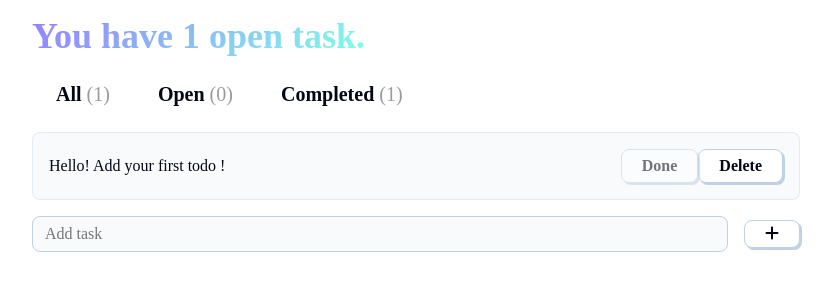
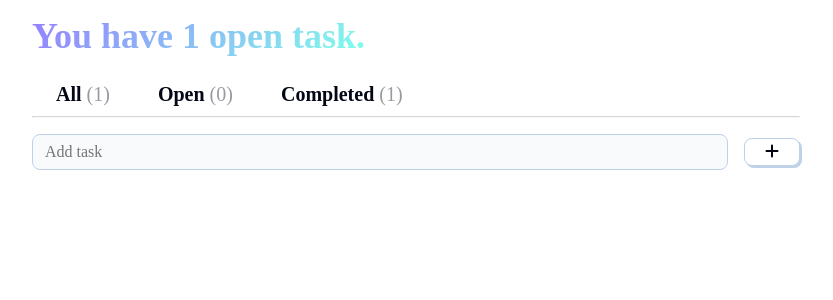
Before and after one commit to Dipxssi/react, a React (Vite) app in the folder todo-app/: page / in a window 1280 px wide. Shown: the top 300 px of the page, without its empty margins (224-1057 px from the left). Built offline with nearby package versions, Linux system fonts and the light colour scheme; a web font is replaced by a local one.

Commit message:
Added handleAddtodo

```diff
--- a/todo-app/src/App.jsx
+++ b/todo-app/src/App.jsx
@@ -16,6 +16,7 @@
   const [todos, setTodos] = useState([
     { input: 'Hello! Add your first todo !', complete: true }
   ])
+  const [selectedTab , setSelectedTab] = useState('Open')
 
   function handleAddTodo (newTodo) {
         //duplicate  the copy and completely overwrite
@@ -24,18 +25,22 @@
         setTodos(newTodoList)
   }
 
-  function handleEditTodo(){
-
+  function handleCompleteTodo (index) {
+     //update/edit/modify
+     let newTodoList = []
   }
-  function handleDeleteTodo () {
-
+  function handleDeleteTodo (index) {
+    let newTodoList =  todos.filter((val , valIndex) => {
+       return valIndex !== index
+    })
+    setTodos[newTodoList]
   }
 
   return ( //react fragment <> where we can wrap our code
     <>
       <Header todos={todos} />
-      <Tabs todos={todos} />
-      <TodoList todos={todos} />
+      <Tabs SelectedTab = {selectedTab} setSelectedTab= {setSelectedTab} todos={todos} />
+      <TodoList  handleDeleteTodo = {handleDeleteTodo} todos={todos} selectedTab={selectedTab} />
       <TodoInput handleAddTodo = {handleAddTodo}/>
 
     </>
--- a/todo-app/src/components/Tabs.jsx
+++ b/todo-app/src/components/Tabs.jsx
@@ -1,5 +1,5 @@
 export function Tabs(props) { // telling Tabs function to receive the properties so we are giving it in parameters
-  const { todos } = props // destructuring otr giving the properties to the constant todos
+  const { todos , selectedTab , setSelectedTab } = props // destructuring otr giving the properties to the constant todos
 
   const tabs = ['All', 'Open', 'Completed']
   return (
@@ -9,11 +9,15 @@
           : tab === 'Open' ?
             todos.filter(val => !val.complete).length : todos.filter(val => val.complete).length
         return (
-          <button key={tabIndex} className="tab-button">
+          <button onClick={() =>{
+            setSelectedTab(tab)
+          }} key={tabIndex}
+          className={"tab-button "+ (tab === selectedTab ? 'tab-selected' : ' ')}>
             <h4>{tab} <span>({numOfTasks})</span></h4>
           </button>
         )
       })}
+      <hr />
     </nav>
   )
 }
--- a/todo-app/src/components/TodoCard.jsx
+++ b/todo-app/src/components/TodoCard.jsx
@@ -1,5 +1,5 @@
 export function TodoCard(props) {
-  const { todo } = props
+  const { todo , handleDeleteTodo , todoIndex} = props
 
   console.log(todo)
   return (
@@ -9,7 +9,9 @@
         <button disabled={todo.complete}>
           <h6>Done</h6>
         </button>
-        <button>
+        <button onClick={() => {
+          handleDeleteTodo(todoIndex)
+        }}>
           <h6>Delete</h6>
         </button>
       </div>
--- a/todo-app/src/components/TodoList.jsx
+++ b/todo-app/src/components/TodoList.jsx
@@ -1,11 +1,11 @@
 import { TodoCard } from './TodoCard'
 
 export function TodoList(props) {
-  const { todos } = props
-  const tab = 'All'
-  const filterTodosList = tab === 'All' ?
+  const { todos  , selectedTab} = props
+
+  const filterTodosList = selectedTab === 'All' ?
     todos :
-    tab === 'Completed' ?
+    selectedTab === 'Completed' ?
       todos.filter(val => val.complete) :
       todos.filter(val => !val.complete)
 
@@ -16,6 +16,8 @@
         return (
           <TodoCard
             key={todoIndex}
+            todoIndex = {todoIndex}
+            {...props}
             todo={todo} />
         )
       })}
```
